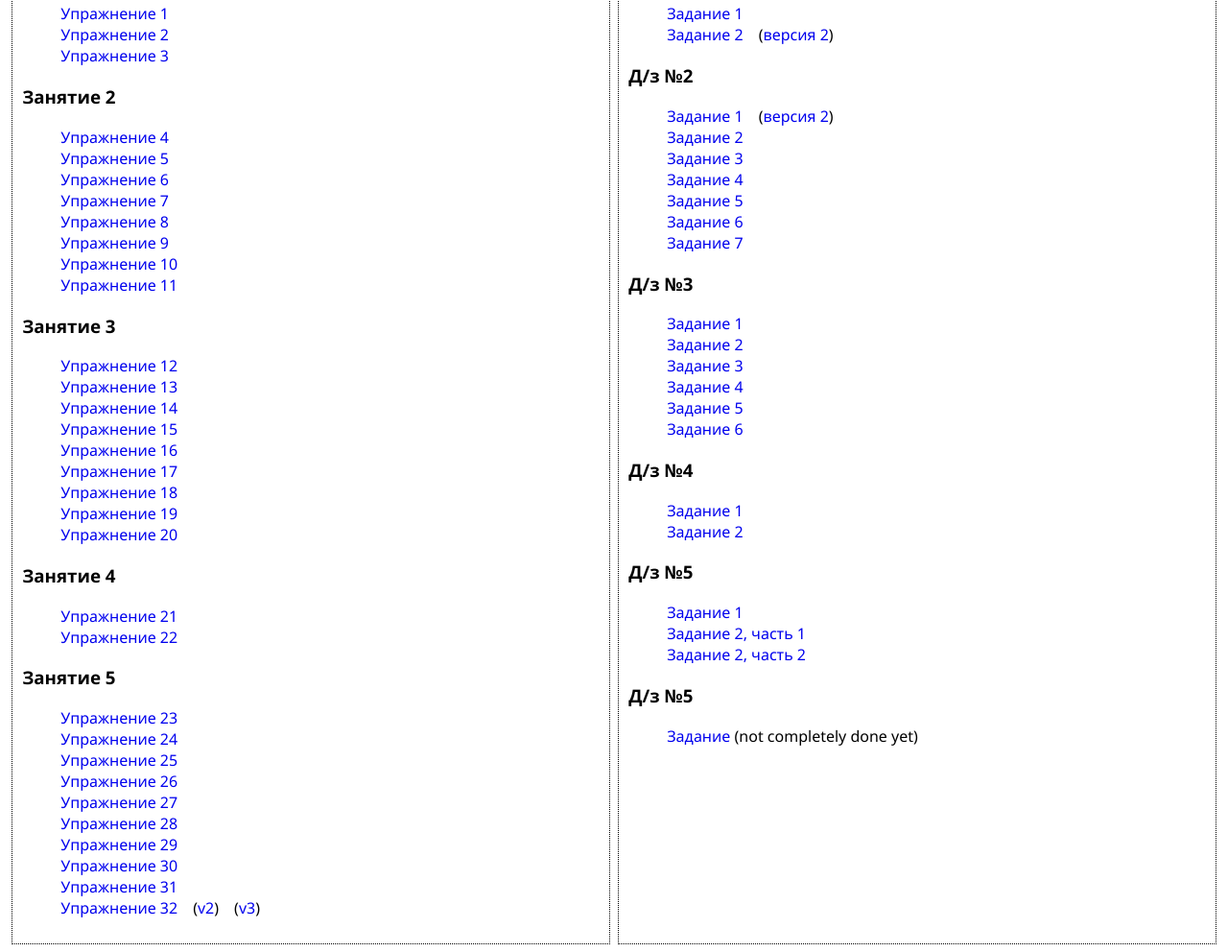
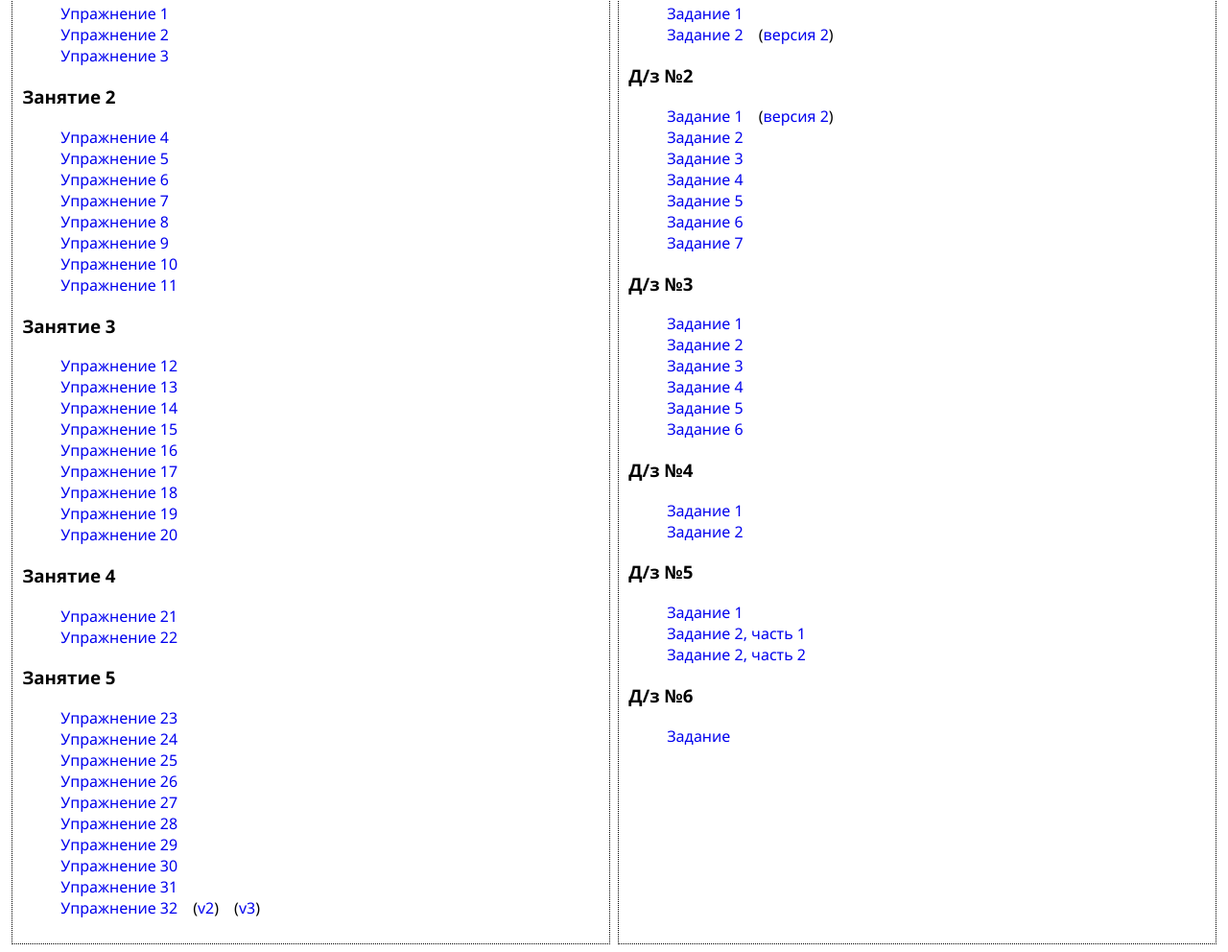
Before and after one commit to HungryHedgeh0g/fe50, a plain HTML site: page index.html in a window 1280 px wide. Shown: the part 210-1202 px from the top of the page at 96% size. Drawn offline with Linux system fonts and the light colour scheme.

Commit message:
доработал д/з 6

```diff
--- a/index.html
+++ b/index.html
@@ -184,9 +184,9 @@
                 <li><a href="./hw5/hw5_js2_1.html">Задание 2, часть 1</a></li>
                 <li><a href="./hw5/hw5_js2_2.html">Задание 2, часть 2</a></li>
             </ol>
-            <h3>Д/з №5</h3>
+            <h3>Д/з №6</h3>
             <ol>
-                <li><a href="./hw6/index.html">Задание</a> (not completely done yet)</li>
+                <li><a href="./hw6/index.html">Задание</a></li>
             </ol>
         </div>
     </div>
```
Also changed, not shown: hw6/index.html (+1 -1 lines).
